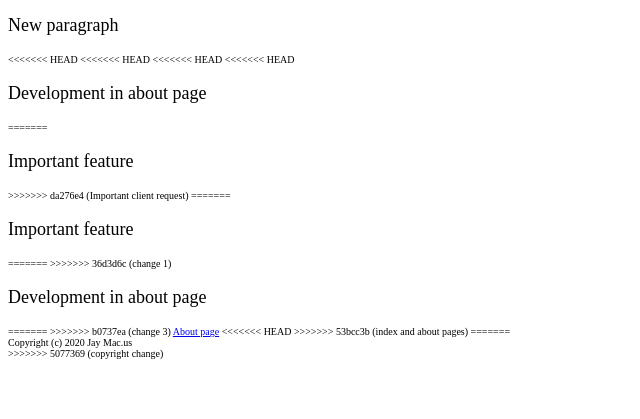
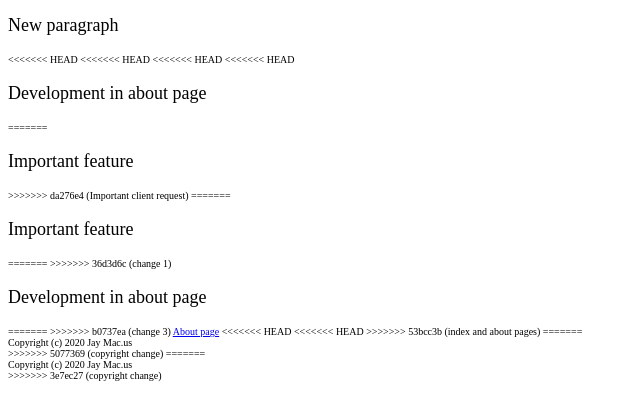
Before and after one commit to JayT784319/git-github-test, a plain HTML site: page index.html in a window 1280 px wide. Shown: the part 143-562 px from the top of the page, without its empty margins (0-640 px from the left). Drawn offline with Linux system fonts and the light colour scheme.

Commit message:
copyright change

```diff
--- a/index.html
+++ b/index.html
@@ -28,9 +28,13 @@
 >>>>>>> b0737ea (change 3)
     <a href="about.html">About page</a>
 <<<<<<< HEAD
+<<<<<<< HEAD
 >>>>>>> 53bcc3b (index and about pages)
 =======
     <footer>Copyright (c) 2020 Jay Mac.us</footer>
 >>>>>>> 5077369 (copyright change)
+=======
+    <footer>Copyright (c) 2020 Jay Mac.us</footer>
+>>>>>>> 3e7ec27 (copyright change)
 </body>
 </html>
```
